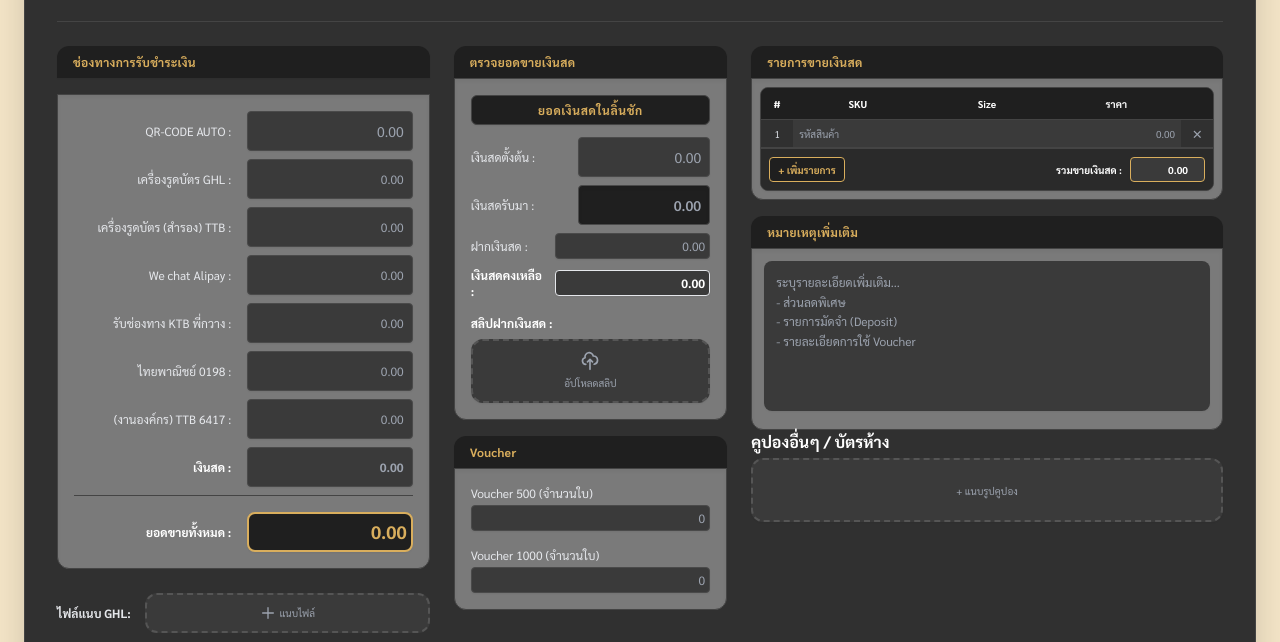
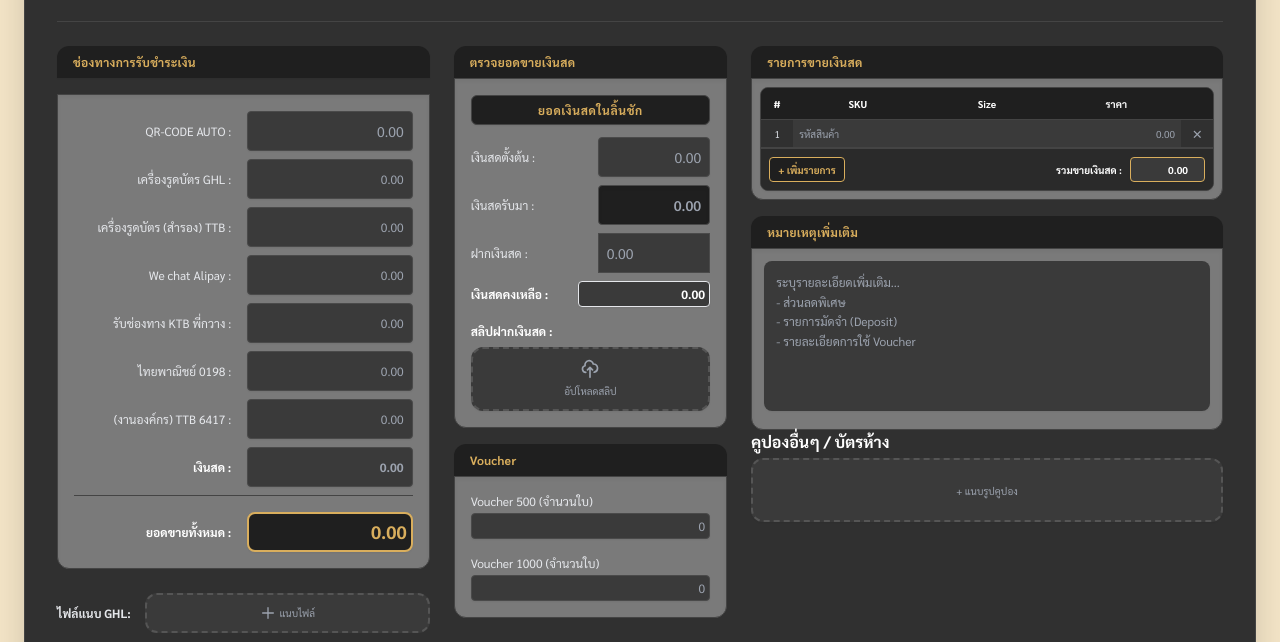
Before and after one commit to ba629/from2, a website: page index.html in a window 1280 px wide. Shown: the part 142-784 px from the top of the page. Drawn offline with nearby package versions, Linux system fonts and the light colour scheme.

Commit message:
Update index.html

```diff
--- a/index.html
+++ b/index.html
@@ -250,7 +250,7 @@
                                 <input type="text" inputmode="decimal" id="cash-received" name="cash_received" class="w-[92%] lg:w-[85%] ml-auto border p-2 h-10 text-sm cash-calc num-input !bg-[#1F1F1F] rounded font-semibold !text-[#D9AE5D] outline-none shadow-inner" readonly title="อัปเดตอัตโนมัติตามช่องทางชำระเงิน" placeholder="0.00">
 
                                 <label>ฝากเงินสด :</label>
-                                <input type="text" inputmode="decimal" id="cash-deposit" name="cash_deposit" class="border p-1 cash-calc num-input rounded shadow-sm" placeholder="0.00">
+                                <input type="text" inputmode="decimal" id="cash-deposit" name="cash_deposit" class="w-[92%] lg:w-[85%] ml-auto border p-2 h-10 text-sm" placeholder="0.00">
 
                                 <label class="font-bold text-white">เงินสดคงเหลือ :</label>
                                 <div id="cash-balance-display" class="border p-1 text-right !bg-[#3A3A3A] font-bold rounded num-input shadow-sm text-white">0.00</div>
```
